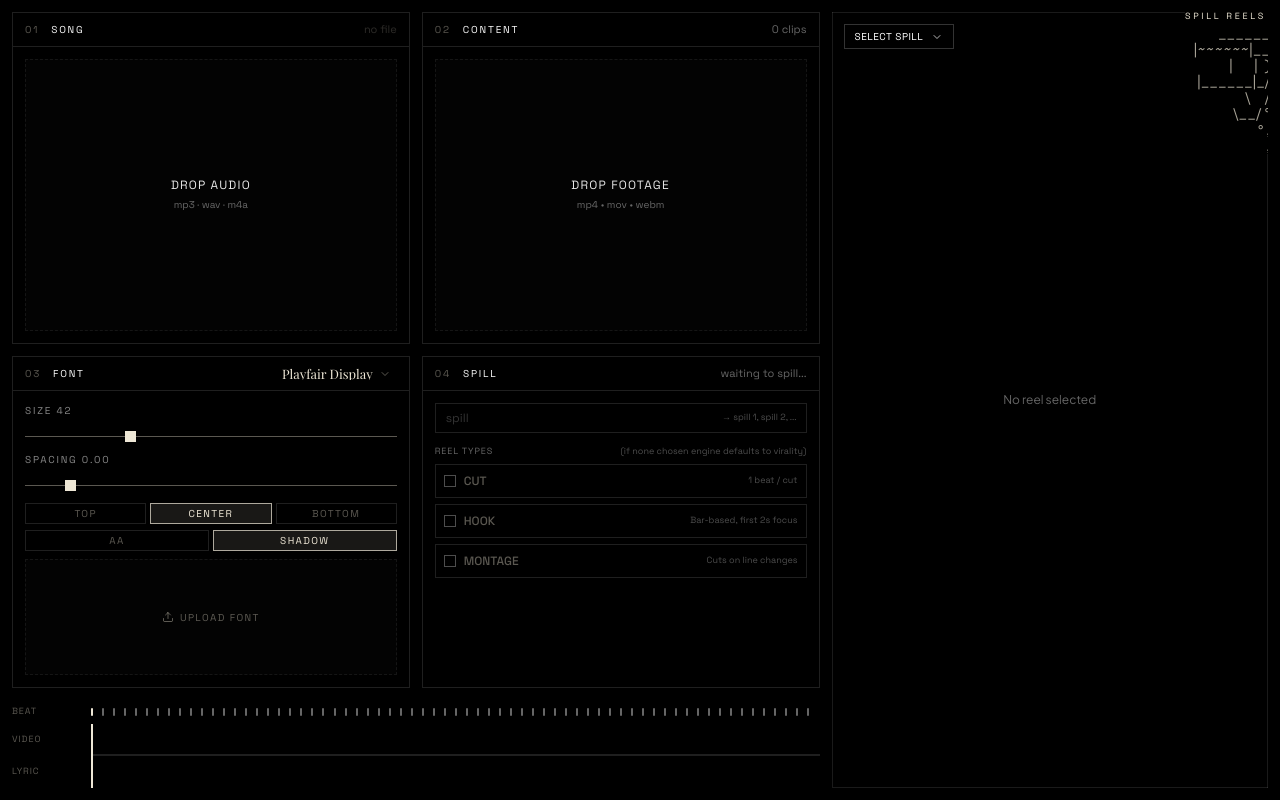
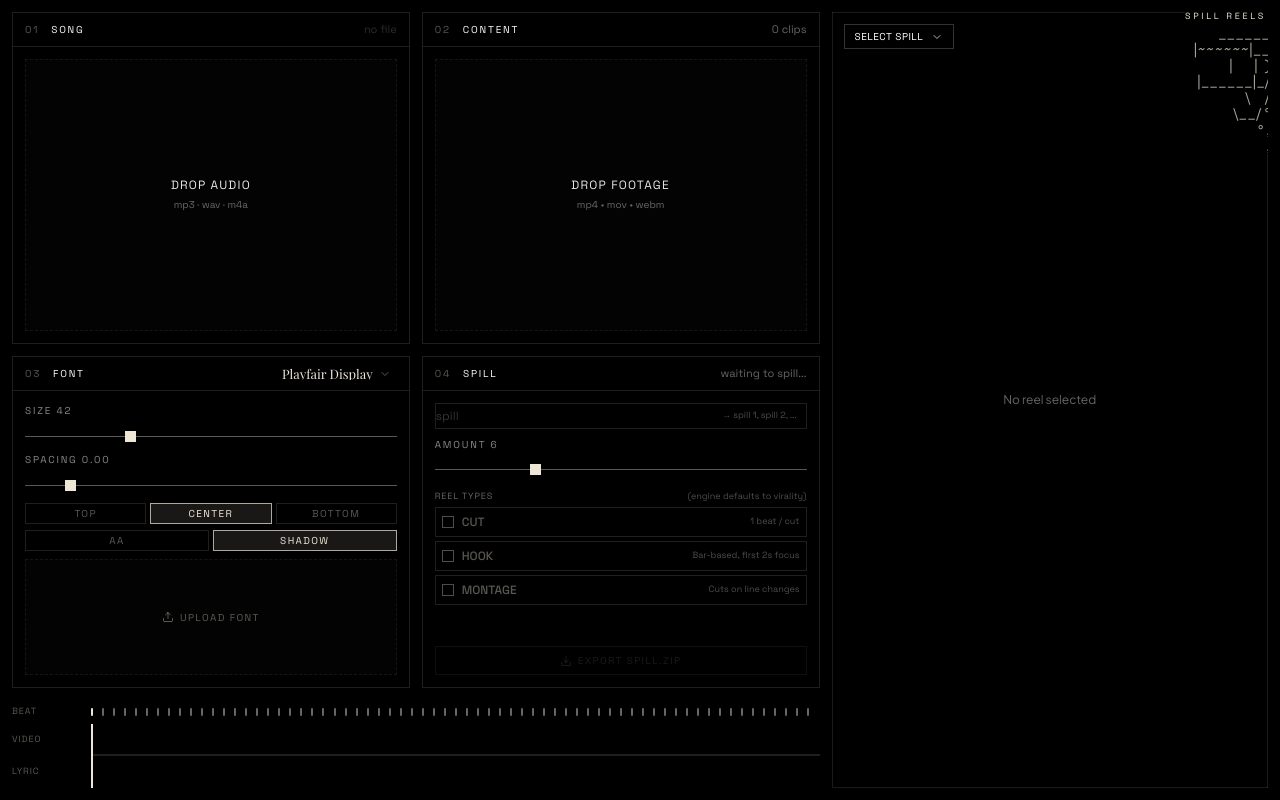
Before and after one commit to joshorwhatever/reel-spill, a Next.js app: page / in a window 1280 px wide. Built offline with nearby package versions, Linux system fonts and the light colour scheme; a web font is replaced by a local one.

Commit message:
feat: add reel count state and export functionality in OutputPanel

```diff
--- a/app/page.tsx
+++ b/app/page.tsx
@@ -27,7 +27,6 @@ type Drag = {
   end: number
 }
 
-// Dynamic preview calculation operating against an immutable snapshot array
 function handleTrackDrag<T extends { id: string; start: number; end: number }>(
   items: T[],
   drag: Drag,
@@ -41,7 +40,6 @@ function handleTrackDrag<T extends { id: string; start: number; end: number }>(
   const targetIdx = items.findIndex((item) => item.id === id)
   if (targetIdx === -1) return items
 
-  // Deep clone items from original drag snapshot to preserve original bounds
   const sorted = items.map((item) => ({ ...item })).sort((a, b) => a.start - b.start)
   const target = sorted.find((item) => item.id === id)!
 
@@ -64,10 +62,8 @@ function handleTrackDrag<T extends { id: string; start: number; end: number }>(
 
       if (item.start < target.end && item.end > target.start) {
         if (target.end >= item.end) {
-          // Hidden during drag preview
           return false
         } else {
-          // Non-destructive truncation of start
           item.start = target.end
         }
       }
@@ -85,10 +81,8 @@ function handleTrackDrag<T extends { id: string; start: number; end: number }>(
 
       if (item.end > target.start && item.start < target.end) {
         if (target.start <= item.start) {
-          // Hidden during drag preview
           return false
         } else {
-          // Non-destructive truncation of end
           item.end = target.start
         }
       }
@@ -115,6 +109,7 @@ export default function Page() {
   const [selectedLyricId, setSelectedLyricId] = useState<string | null>(null)
   const [modes, setModes] = useState<ReelMode[]>([])
   const [baseName, setBaseName] = useState<string>('')
+  const [reelCount, setReelCount] = useState<number>(6)
 
   const [style, setStyle] = useState<CaptionStyle>({
     fontId: GOOGLE_FONTS[0].id,
@@ -133,7 +128,6 @@ export default function Page() {
   const [drag, setDrag] = useState<Drag | null>(null)
   const [isScrubbing, setIsScrubbing] = useState<boolean>(false)
 
-  // Initial snapshot ref to allow non-destructive undo while dragging
   const dragSnapshot = useRef<{ clips: any[]; lyrics: any[] } | null>(null)
 
   const trackAreaRef = useRef<HTMLDivElement | null>(null)
@@ -346,7 +340,7 @@ export default function Page() {
     const generated = generateReels({
       song,
       assets,
-      count: 6,
+      count: reelCount,
       modes,
       baseName: baseName.trim() || song.name || 'reel',
     })
@@ -389,14 +383,11 @@ export default function Page() {
 
       <main className="flex flex-1 flex-col overflow-hidden space-y-3">
         <div className="grid flex-1 grid-cols-2 grid-rows-2 gap-3 overflow-hidden">
-          {/* Top-Left: 1. SONG */}
           <SongPanel
             song={song}
             onChange={(patch) => setSong((s) => ({ ...s, ...patch }))}
           />
-          {/* Top-Right: 2. CONTENT */}
           <ContentPanel assets={assets} onChange={setAssets} />
-          {/* Bottom-Left: 3. FONT */}
           <FontPanel
             style={style}
             onChange={(patch) =>
@@ -435,7 +426,6 @@ export default function Page() {
             onUploadFont={(f) => setCustomFonts((prev) => [...prev, f])}
             onSpill={handleSpill}
           />
-          {/* Bottom-Right: 4. SPILL */}
           <OutputPanel
             reels={reels}
             selectedId={activeReel?.id || null}
@@ -445,6 +435,8 @@ export default function Page() {
             onToggleMode={handleToggleMode}
             baseName={baseName}
             onChangeBaseName={setBaseName}
+            reelCount={reelCount}
+            onChangeReelCount={setReelCount}
           />
         </div>
 
@@ -518,7 +510,6 @@ export default function Page() {
                   className="pointer-events-none absolute inset-y-0 w-[2px] -ml-[1px] bg-cream z-40"
                 />
 
-                {/* Track 2: video */}
                 <div className="h-8 bg-black flex items-stretch border-b-2 border-border relative">
                   <div className="w-full h-full bg-transparent relative overflow-hidden">
                     {clips.map((c) => {
@@ -579,7 +570,6 @@ export default function Page() {
                   </div>
                 </div>
 
-                {/* Track 3: lyric */}
                 <div
                   onDragOver={(e) => e.preventDefault()}
                   onDrop={(e) => {
--- a/components/output-panel.tsx
+++ b/components/output-panel.tsx
@@ -1,7 +1,11 @@
 'use client'
 
+import { useState } from 'react'
+import JSZip from 'jszip'
+import { saveAs } from 'file-saver'
+import { Download } from 'lucide-react'
 import type { Reel, ReelMode } from '@/lib/types'
-import { Panel } from '@/components/primitives'
+import { Panel, Field, Slider } from '@/components/primitives'
 
 export type SpillStatus = 'idle' | 'spilling' | 'completed'
 
@@ -14,6 +18,8 @@ interface OutputPanelProps {
   onToggleMode?: (mode: ReelMode, value: boolean) => void
   baseName?: string
   onChangeBaseName?: (name: string) => void
+  reelCount?: number
+  onChangeReelCount?: (count: number) => void
   status?: SpillStatus
 }
 
@@ -40,8 +46,12 @@ export function OutputPanel({
   onToggleMode,
   baseName = '',
   onChangeBaseName,
+  reelCount = 6,
+  onChangeReelCount,
   status = 'idle',
 }: OutputPanelProps) {
+  const [isExporting, setIsExporting] = useState(false)
+
   const toggle = (m: ReelMode, v: boolean) => {
     if (onToggleMode) {
       onToggleMode(m, v)
@@ -49,6 +59,29 @@ export function OutputPanel({
   }
 
   const displayBase = !baseName || baseName.toLowerCase() === 'reel' ? 'spill' : baseName
+
+  const handleExportZip = async () => {
+    if (!reels || reels.length === 0) return
+    setIsExporting(true)
+
+    try {
+      const zip = new JSZip()
+      const folderName = displayBase
+
+      reels.forEach((reel, index) => {
+        const fileName = `${reel.name || `${folderName}_${index + 1}`}.json`
+        const content = JSON.stringify(reel, null, 2)
+        zip.file(fileName, content)
+      })
+
+      const blob = await zip.generateAsync({ type: 'blob' })
+      saveAs(blob, `${folderName}.zip`)
+    } catch (err) {
+      console.error('Failed to generate export zip:', err)
+    } finally {
+      setIsExporting(false)
+    }
+  }
 
   const renderStatus = () => {
     switch (status) {
@@ -68,7 +101,7 @@ export function OutputPanel({
       title="SPILL"
       meta={<div className="font-mono text-[11px]">{renderStatus()}</div>}
     >
-      <div className="flex flex-col h-full min-h-0 gap-3">
+      <div className="flex flex-col h-full min-h-0 gap-2">
         {/* Naming Convention Input */}
         <div className="relative flex items-center shrink-0">
           <input
@@ -76,24 +109,38 @@ export function OutputPanel({
             value={baseName}
             onChange={(e) => onChangeBaseName?.(e.target.value)}
             placeholder="spill"
-            className="w-full border border-border bg-black py-1.5 pl-2.5 pr-28 font-mono text-xs text-white placeholder-white/20 focus:border-cream/60 focus:outline-none"
+            className="w-full border border-border bg-black py-1 Pl-2.5 pr-28 font-mono text-xs text-white placeholder-white/20 focus:border-cream/60 focus:outline-none"
           />
           <span className="absolute right-2.5 pointer-events-none text-[9px] font-mono text-white/30 truncate max-w-[100px]">
             → {displayBase} 1, {displayBase} 2, ...
           </span>
         </div>
 
+        {/* Count Slider */}
+        <div className="shrink-0">
+          <Field label={`AMOUNT ${reelCount}`}>
+            <Slider
+              aria-label="Reel amount output"
+              value={reelCount}
+              min={1}
+              max={20}
+              step={1}
+              onChange={(v) => onChangeReelCount?.(v)}
+            />
+          </Field>
+        </div>
+
         {/* Reel Types */}
-        <div className="flex flex-col gap-1.5 flex-1 min-h-0">
+        <div className="flex flex-col gap-1 flex-1 min-h-0">
           <div className="flex items-center justify-between shrink-0">
             <span className="text-[9px] font-mono uppercase tracking-widest text-white/40">
               REEL TYPES
             </span>
             <span className="text-[9px] text-white/30 font-mono">
-              (if none chosen engine defaults to virality)
+              (engine defaults to virality)
             </span>
           </div>
-          <div className="grid grid-cols-1 gap-1.5 overflow-y-auto">
+          <div className="grid grid-cols-1 gap-1 overflow-y-auto min-h-0">
             {ALL_MODES.map((m) => {
               const checked = Array.isArray(modes) && modes.includes(m)
               return (
@@ -101,7 +148,7 @@ export function OutputPanel({
                   key={m}
                   type="button"
                   onClick={() => toggle(m, !checked)}
-                  className={`flex items-center justify-between border p-2 text-left font-mono transition cursor-pointer ${
+                  className={`flex items-center justify-between border p-1.5 text-left font-mono transition cursor-pointer ${
                     checked
                       ? 'border-cream/70 bg-cream/10 text-cream'
                       : 'border-border bg-transparent text-cream-dim hover:border-cream/40'
@@ -119,6 +166,21 @@ export function OutputPanel({
             })}
           </div>
         </div>
+
+        {/* Zip Export Action Button */}
+        <button
+          type="button"
+          disabled={reels.length === 0 || isExporting}
+          onClick={handleExportZip}
+          className={`shrink-0 w-full flex items-center justify-center gap-1.5 border py-1.5 font-mono text-[10px] uppercase tracking-[0.14em] transition-colors cursor-pointer ${
+            reels.length > 0 && !isExporting
+              ? 'border-cream/70 bg-cream/10 text-cream hover:bg-cream/20'
+              : 'border-border text-white/20 cursor-not-allowed opacity-50'
+          }`}
+        >
+          <Download className="h-3 w-3" />
+          <span>{isExporting ? 'exporting...' : `export ${displayBase}.zip`}</span>
+        </button>
       </div>
     </Panel>
   )
--- a/package.json
+++ b/package.json
@@ -12,6 +12,8 @@
     "@vercel/analytics": "1.6.1",
     "class-variance-authority": "^0.7.1",
     "clsx": "^2.1.1",
+    "file-saver": "^2.0.5",
+    "jszip": "^3.10.1",
     "lucide-react": "^1.16.0",
     "next": "16.3.3",
     "react": "^19",
@@ -22,6 +24,7 @@
   },
   "devDependencies": {
     "@tailwindcss/postcss": "^4.3.3",
+    "@types/file-saver": "^2.0.7",
     "@types/node": "^24",
     "@types/react": "^19",
     "@types/react-dom": "^19",
```
